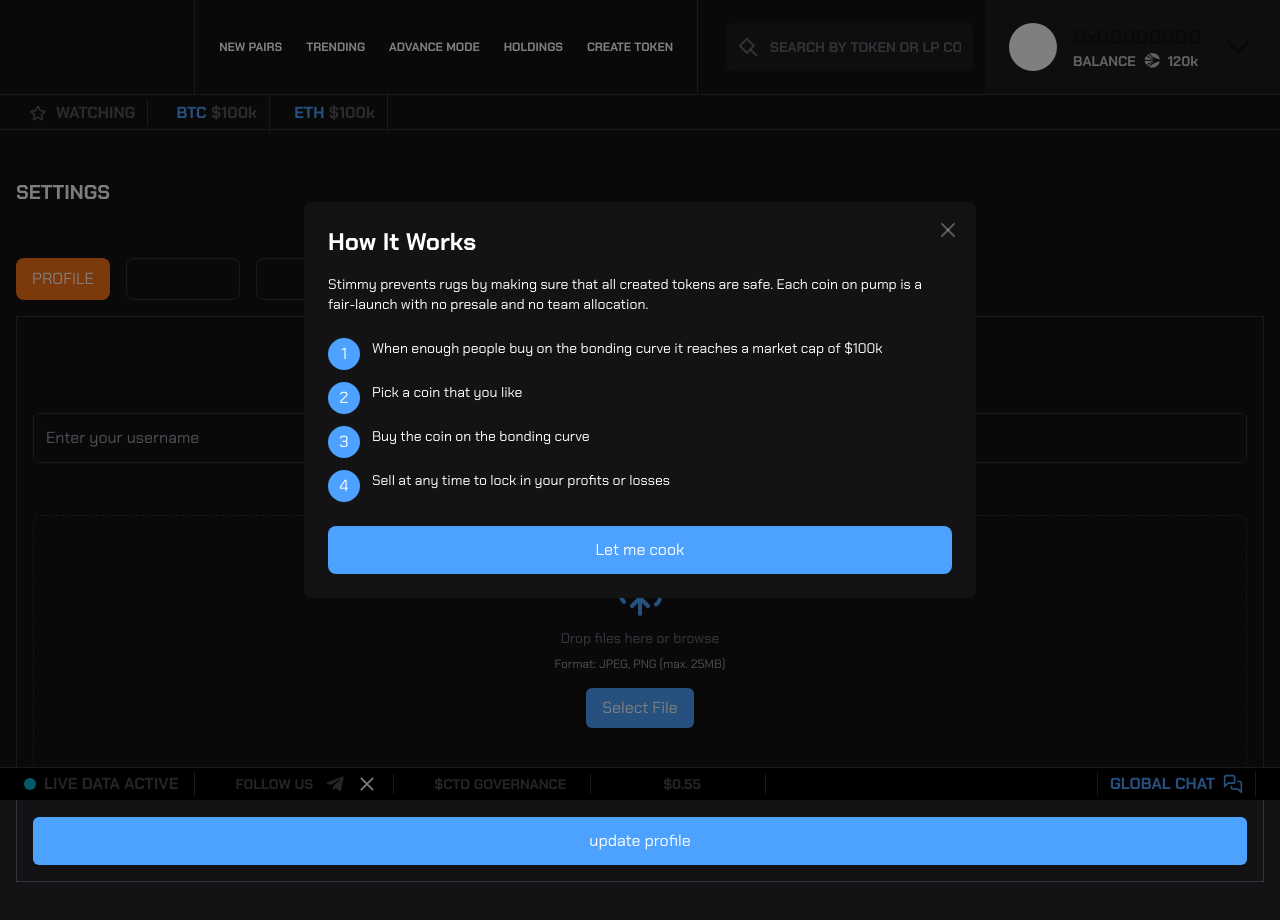
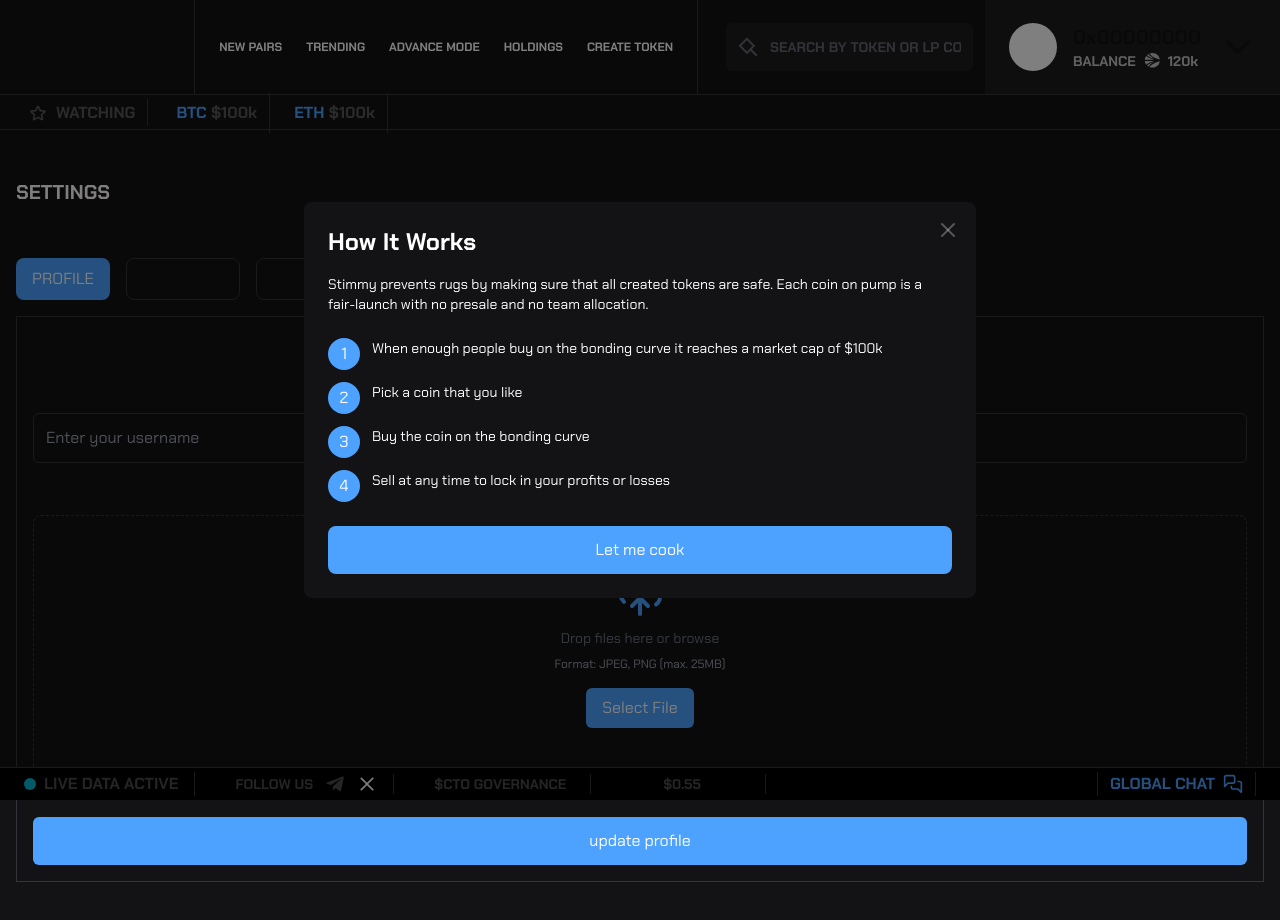
Before and after one commit to Mickyj70/ctod-dev, a Next.js app: page /settings in a window 1280 px wide. Shown: the top 920 px of the page. Built offline with nearby package versions, Linux system fonts and the light colour scheme.

Commit message:
small tweaks

```diff
--- a/app/settings/page.jsx
+++ b/app/settings/page.jsx
@@ -24,14 +24,14 @@
                 <input
                   type="text"
                   name="username"
-                  className="w-full p-3 border  rounded-md outline-none bg-background border-bordercolor focus:border-secondaryText"
+                  className="w-full p-3 border rounded-md outline-none bg-background border-bordercolor focus:border-secondaryText"
                   placeholder="Enter your username"
                 />
               </div>
 
               <div className="flex flex-col gap-3 mb-8">
                 <p>Profile Picture</p>
-                <div className="p-6 text-center border border-bordercolor border-dashed rounded-lg">
+                <div className="p-6 text-center border border-dashed rounded-lg border-bordercolor">
                   <input
                     type="file"
                     id="fileInput"
@@ -50,7 +50,7 @@
                       }
                     }}
                   />
-                  <div className="flex flex-col  items-center py-8 gap-2">
+                  <div className="flex flex-col items-center gap-2 py-8">
                     <CloudUpload className="w-12 h-12 text-secondaryText" />
                     <p className="text-sm text-gray-500">
                       Drop files here or browse
@@ -81,7 +81,7 @@
         );
       case "profile":
         return (
-          <div className="flex flex-col-reverse md:flex-row gap-4 px-1 md:p-4">
+          <div className="flex flex-col-reverse gap-4 px-1 md:flex-row md:p-4">
             {/* Left side - Form */}
             <form
               className="w-full md:w-8/12 mb-[90px] border border-bordercolor"
@@ -116,11 +116,13 @@
                     <p>Fast</p>
                     <button
                       onClick={() => setMavProtection(!mavProtection)}
-                      className={`w-12 h-6 rounded-full p-1 transition-colors ${mavProtection ? "bg-secondaryText" : "bg-gray-600"
+                      className={`w-12 h-6 rounded-full p-1 transition-colors ${
+                        mavProtection ? "bg-secondaryText" : "bg-gray-600"
                       }`}
                     >
                       <div
-                        className={`w-4 h-4 rounded-full bg-white transition-transform ${mavProtection ? "translate-x-6" : "translate-x-0"
+                        className={`w-4 h-4 rounded-full bg-white transition-transform ${
+                          mavProtection ? "translate-x-6" : "translate-x-0"
                         }`}
                       />
                     </button>
@@ -207,7 +209,7 @@
             </form>
 
             {/* Right side - Preview */}
-            <div className="w-full md:w-1/3 h-full">
+            <div className="w-full h-full md:w-1/3">
               <div className="border border-bordercolor">
                 <div className="flex flex-col gap-2 px-5 py-7">
                   <h2 className="text-xl font-bold">WHAT IS SLIPPAGE?</h2>
@@ -262,16 +264,18 @@
           <div className="flex gap-4 pb-4 ">
             <button
               onClick={() => setActiveForm("general")}
-              className={`px-4 py-2 rounded-lg transition-colors ${activeForm === "general"
-                ? "bg-orange-500 text-white"
-                : "bg-transparent hover:bg-orange-500 border border-bordercolor"
+              className={`px-4 py-2 rounded-lg transition-colors ${
+                activeForm === "general"
+                  ? "bg-secondaryText text-white"
+                  : "bg-transparent hover:bg-secondaryText border border-bordercolor"
               }`}
             >
               PROFILE
             </button>
             <button
               onClick={() => setActiveForm("profile")}
-              className={`px-4 py-2 rounded-lg transition-colors ${activeForm === "profile"
+              className={`px-4 py-2 rounded-lg transition-colors ${
+                activeForm === "profile"
                   ? "bg-orange-500 text-white "
                   : "bg-transparent hover:bg-orange-500 border border-bordercolor"
               }`}
@@ -280,7 +284,8 @@
             </button>
             <button
               onClick={() => setActiveForm("security")}
-              className={`px-4 py-2 rounded-lg transition-colors ${activeForm === "security"
+              className={`px-4 py-2 rounded-lg transition-colors ${
+                activeForm === "security"
                   ? "bg-orange-500 text-white"
                   : "bg-transparent hover:bg-orange-500 border border-bordercolor"
               }`}
--- a/components/ui/navbar/navbar.jsx
+++ b/components/ui/navbar/navbar.jsx
@@ -145,7 +145,7 @@
               {/* Dropdown */}
 
               {isDropdownOpen && (
-                <div className="absolute top-[80px] right-0 w-full z-20 bg-sidebar h-screen  rounded-md shadow-md p-4">
+                <div className="absolute top-[80px] right-0 w-full z-20 bg-sidebar h-screen text-white  rounded-md shadow-md p-4">
                   <div className="w-full">
                     <div
                       className="relative flex items-center justify-center flex-1 w-full h-full py-2 border md:hidden border-bordercolor"
```
Lines whose indentation alone changed are shown as unchanged.
